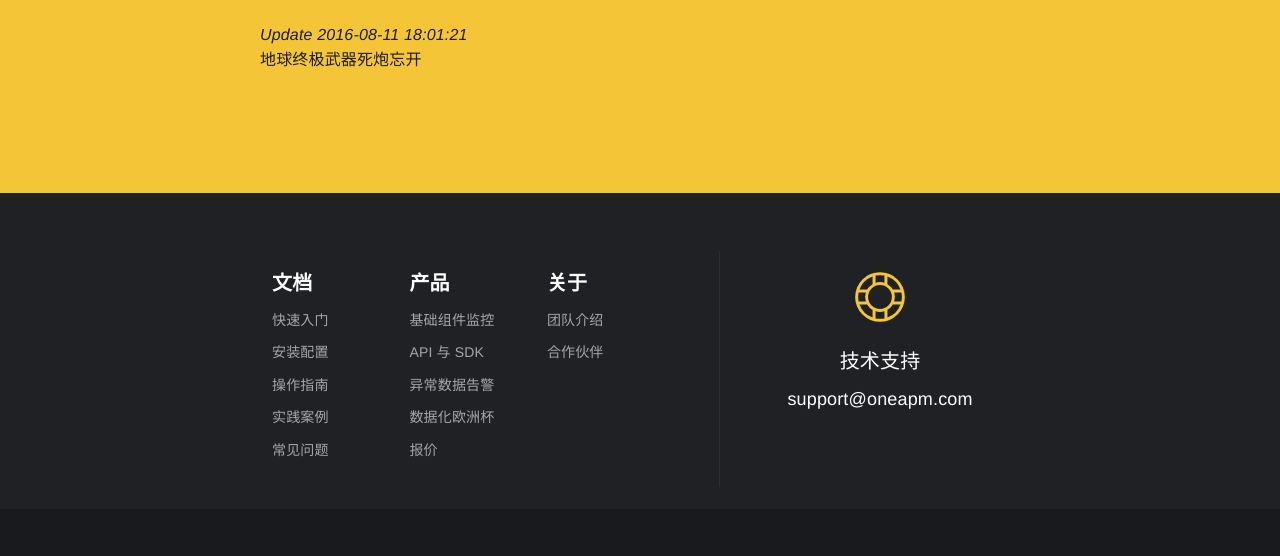
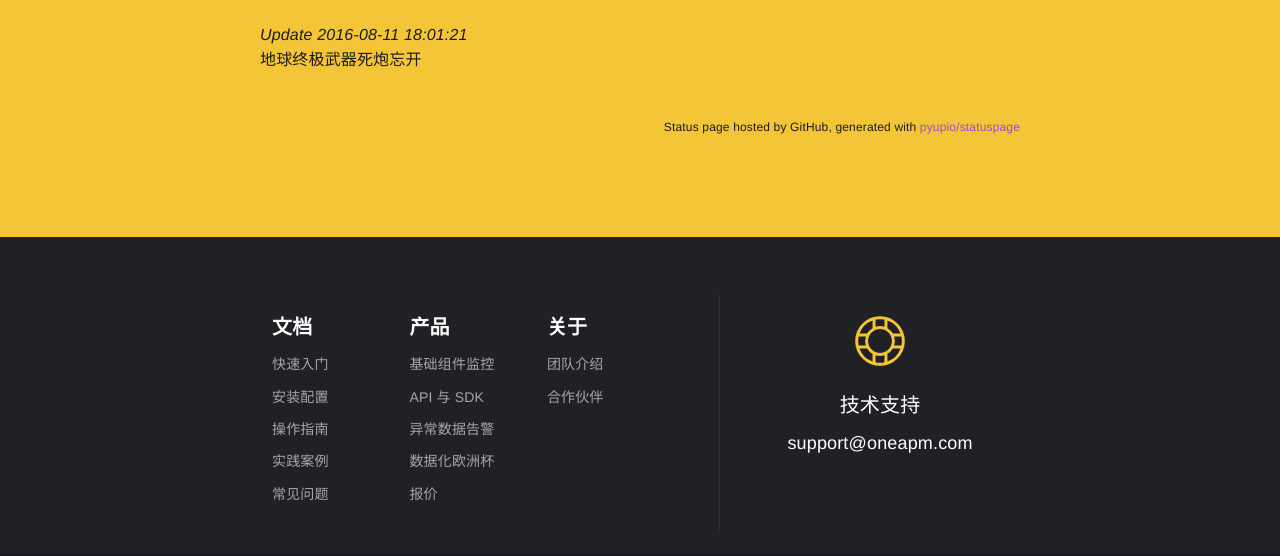
Before and after one commit to GHfan/statuspage_test, a plain HTML site: page index.html in a window 1280 px wide. Shown: the part 2030-2586 px from the top of the page. Drawn offline with nearby package versions, Linux system fonts and the light colour scheme.

Commit message:
添加出处

```diff
--- a/index.html
+++ b/index.html
@@ -123,6 +123,7 @@
 						地球终极武器死炮忘开
 					</p>
 				</div>
+				<p style="font-size:12px;text-align:right;">Status page hosted by GitHub, generated with <a href="https://github.com/pyupio/statuspage">pyupio/statuspage</a></p>
 			</section>
 		</main>
 	</body>
```
